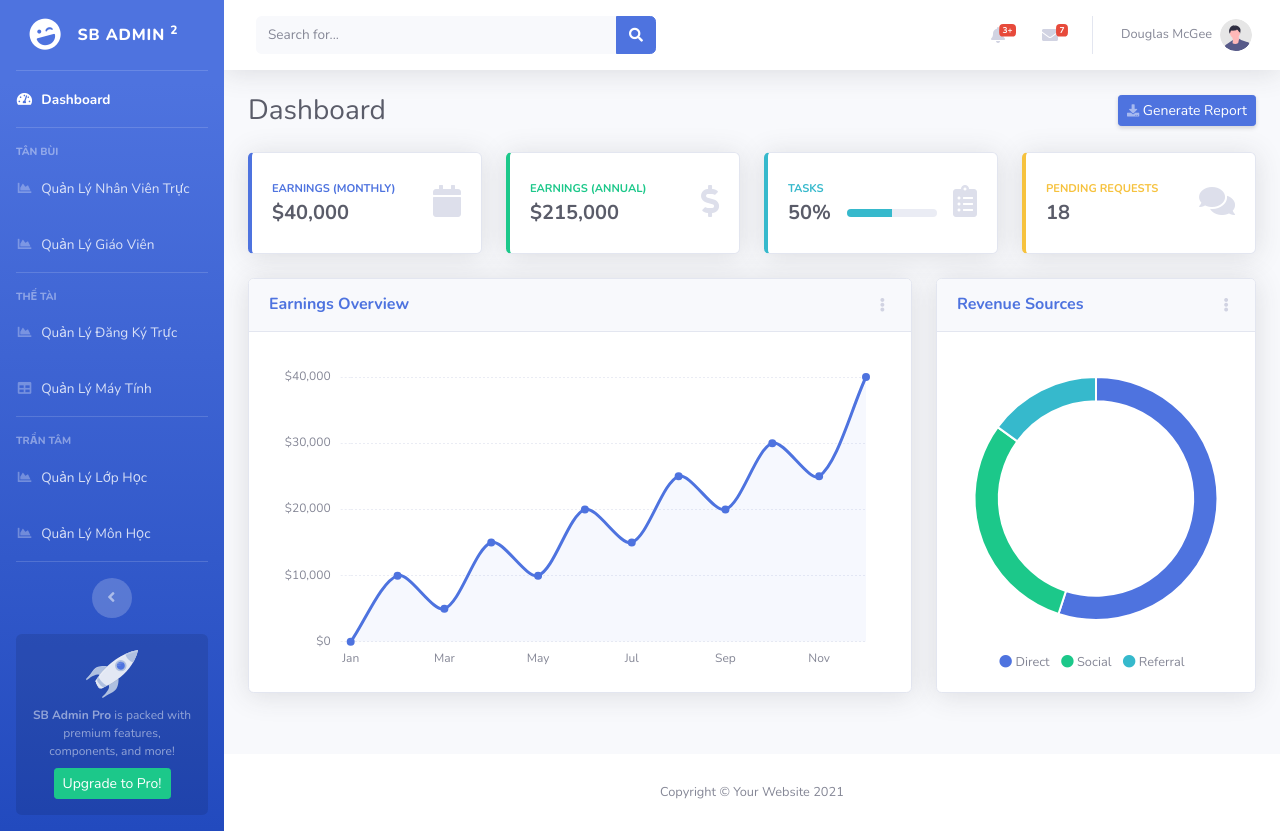
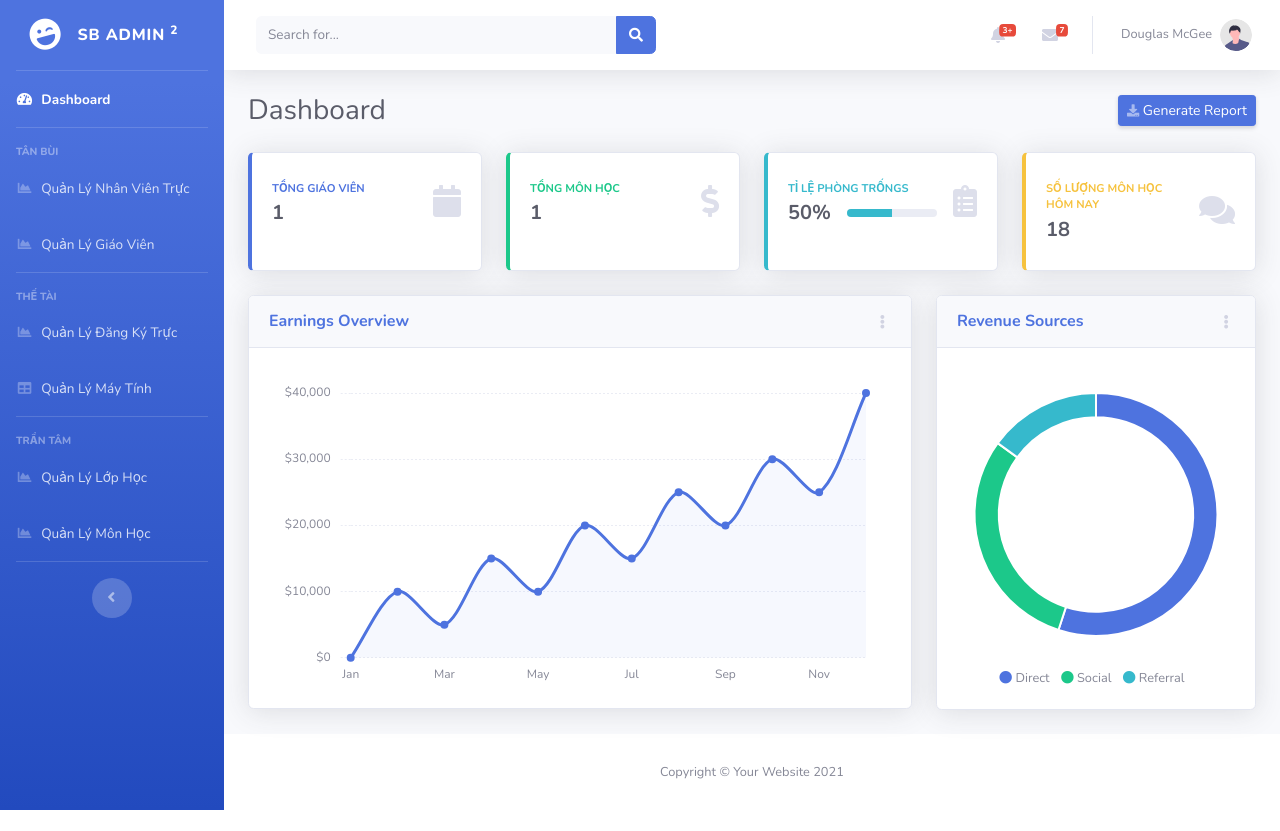
Before and after one commit to chituanh/BTL_PHP, a PHP site: page /home/index.php in a window 1280 px wide. After the commit the page ends 810 px from the top, so only its background shows below. Run offline with PHP 8.4, Linux system fonts and the light colour scheme; tables that the repository leaves empty or names only in its code hold one stand-in row (values such as "Sample post").

Commit message:
db.............

```diff
--- a/TranTam/QLLH/index.php
+++ b/TranTam/QLLH/index.php
@@ -1,5 +1,5 @@
 <?php
-require_once 'config/db.php';
+require_once '../../config/db.php';
 ?>
 
 <!DOCTYPE html>
--- a/TranTam/QLMH/index.php
+++ b/TranTam/QLMH/index.php
@@ -1,5 +1,5 @@
 <?php
-require_once 'config/db.php';
+require_once '../../config/db.php';
 ?>
 
 <!DOCTYPE html>
--- a/home/index.php
+++ b/home/index.php
@@ -1,5 +1,22 @@
 <!DOCTYPE html>
 <html lang="en">
+
+<?php
+require_once '../config/db.php';
+
+$sqlGV = "SELECT * FROM giaovien";
+$queryGV = mysqli_query($connect, $sqlGV);
+$countGV = $queryGV->num_rows;
+
+
+$sqlMH = "SELECT * FROM monhoc";
+$queryMH = mysqli_query($connect, $sqlMH);
+$countMH = $queryMH->num_rows;
+
+
+
+?>
+
 
 <head>
 
@@ -124,12 +141,7 @@
                 <button class="rounded-circle border-0" id="sidebarToggle"></button>
             </div>
 
-            <!-- Sidebar Message -->
-            <div class="sidebar-card d-none d-lg-flex">
-                <img class="sidebar-card-illustration mb-2" src="img/undraw_rocket.svg" alt="...">
-                <p class="text-center mb-2"><strong>SB Admin Pro</strong> is packed with premium features, components, and more!</p>
-                <a class="btn btn-success btn-sm" href="https://startbootstrap.com/theme/sb-admin-pro">Upgrade to Pro!</a>
-            </div>
+
 
         </ul>
         <!-- End of Sidebar -->
@@ -346,8 +358,8 @@
                                     <div class="row no-gutters align-items-center">
                                         <div class="col mr-2">
                                             <div class="text-xs font-weight-bold text-primary text-uppercase mb-1">
-                                                Earnings (Monthly)</div>
-                                            <div class="h5 mb-0 font-weight-bold text-gray-800">$40,000</div>
+                                                Tổng Giáo Viên</div>
+                                            <div class="h5 mb-0 font-weight-bold text-gray-800"> <?php echo $countGV  ?> </div>
                                         </div>
                                         <div class="col-auto">
                                             <i class="fas fa-calendar fa-2x text-gray-300"></i>
@@ -364,8 +376,8 @@
                                     <div class="row no-gutters align-items-center">
                                         <div class="col mr-2">
                                             <div class="text-xs font-weight-bold text-success text-uppercase mb-1">
-                                                Earnings (Annual)</div>
-                                            <div class="h5 mb-0 font-weight-bold text-gray-800">$215,000</div>
+                                                Tổng Môn Học</div>
+                                            <div class="h5 mb-0 font-weight-bold text-gray-800"><?php echo $countMH ?> </div>
                                         </div>
                                         <div class="col-auto">
                                             <i class="fas fa-dollar-sign fa-2x text-gray-300"></i>
@@ -381,7 +393,7 @@
                                 <div class="card-body">
                                     <div class="row no-gutters align-items-center">
                                         <div class="col mr-2">
-                                            <div class="text-xs font-weight-bold text-info text-uppercase mb-1">Tasks
+                                            <div class="text-xs font-weight-bold text-info text-uppercase mb-1">Tỉ Lệ Phòng Trốngs
                                             </div>
                                             <div class="row no-gutters align-items-center">
                                                 <div class="col-auto">
@@ -409,7 +421,7 @@
                                     <div class="row no-gutters align-items-center">
                                         <div class="col mr-2">
                                             <div class="text-xs font-weight-bold text-warning text-uppercase mb-1">
-                                                Pending Requests</div>
+                                                Số Lượng Môn Học Hôm Nay</div>
                                             <div class="h5 mb-0 font-weight-bold text-gray-800">18</div>
                                         </div>
                                         <div class="col-auto">
--- a/phungthetai/QLDangKy/screens/add_dang_ky.php
+++ b/phungthetai/QLDangKy/screens/add_dang_ky.php
@@ -20,7 +20,7 @@ if (isset($_POST['sbm'])) {
         $sql = "INSERT INTO `lichtruc` VALUES (NULL, $idPhongMay, $id, " . " '" . "$timeStart" . "'" . ","  . " '" . "$timeEnd"  . "' )";
         echo $sql;
         $query = mysqli_query($connect, $sql);
-        header('location: index.php');
+        header('location:  index.php');
     } catch (Exception $err) {
     }
 }
```
Also changed, not shown: TranTam/QLLH/config/db.php (deleted, +0 -8 lines), TranTam/QLMH/config/db.php (deleted, +0 -8 lines).
